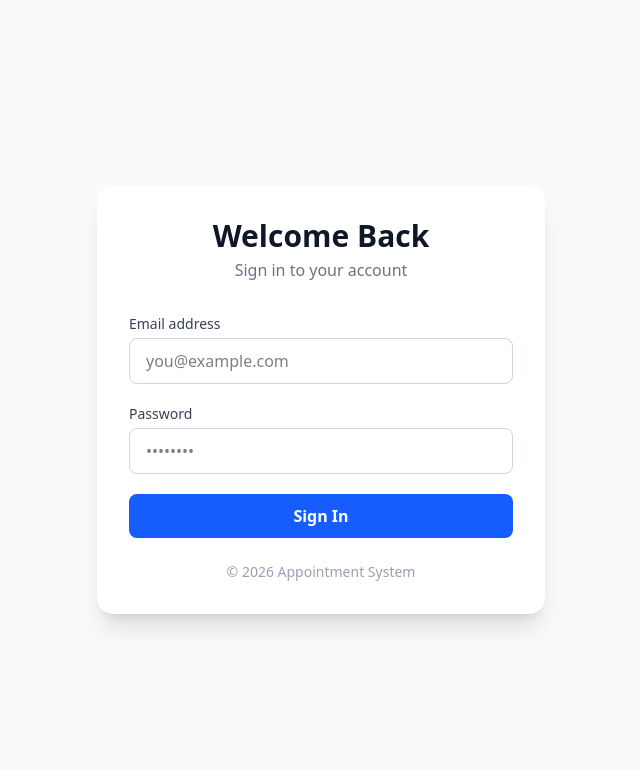
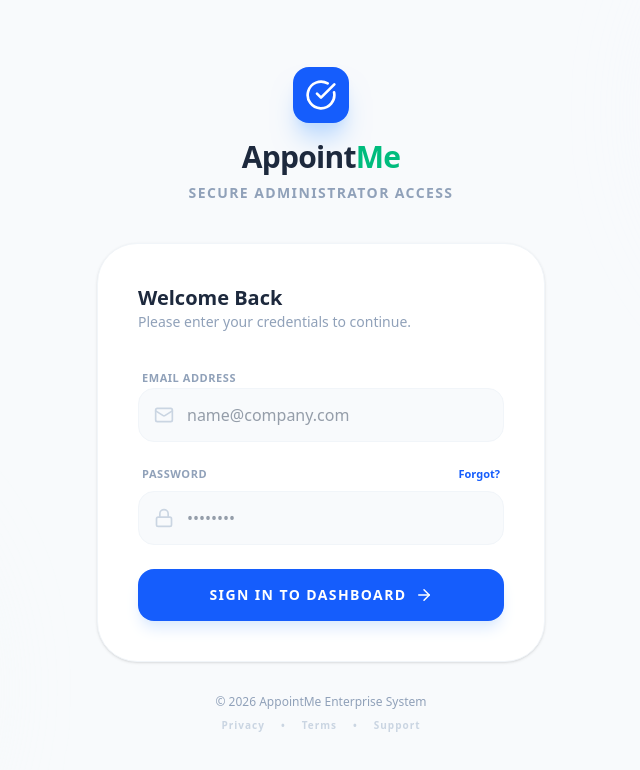
Before and after one commit to Abdifatah2024/Appointment-App-1, a React (Vite) app in the folder frontend/: page / in a window 1280 px wide. Shown: the top 770 px of the page, without its empty margins (319-959 px from the left). Built offline with nearby package versions, Linux system fonts and the light colour scheme; no server answers.

Commit message:
style(auth): improve login page UI design

```diff
--- a/frontend/src/pages/user/Login.jsx
+++ b/frontend/src/pages/user/Login.jsx
@@ -2,6 +2,7 @@ import { useState, useEffect } from "react";
 import { useDispatch, useSelector } from "react-redux";
 import { loginUser } from "../../Redux/slices/userSlices/authSlice";
 import { useNavigate } from "react-router-dom";
+import { Mail, Lock, CheckCircle, ArrowRight, Loader2 } from "lucide-react";
 
 export default function Login() {
   const dispatch = useDispatch();
@@ -33,49 +34,78 @@ export default function Login() {
       loginUser({
         email: form.email.trim(),
         password: form.password,
-      })
+      }),
     );
   };
 
   return (
-    <div className="min-h-screen flex items-center justify-center bg-gray-50 px-4">
-      <div className="w-full max-w-md bg-white rounded-2xl shadow-xl p-8">
+    <div className="min-h-screen flex items-center justify-center bg-[#F8FAFC] px-4 relative overflow-hidden">
+      {/* Subtle Background Accents */}
+      <div className="absolute top-[-10%] right-[-10%] w-96 h-96 bg-blue-50 rounded-full blur-3xl opacity-50" />
+      <div className="absolute bottom-[-10%] left-[-10%] w-96 h-96 bg-emerald-50 rounded-full blur-3xl opacity-50" />
 
-        {/* HEADER */}
-        <div className="text-center mb-8">
-          <h2 className="text-3xl font-bold text-gray-900">
-            Welcome Back
-          </h2>
-          <p className="text-gray-500 mt-1">
-            Sign in to your account
+      <div className="w-full max-w-md relative">
+        {/* LOGO AREA */}
+        <div className="flex flex-col items-center mb-10">
+          <div className="w-14 h-14 bg-blue-600 rounded-2xl flex items-center justify-center shadow-xl shadow-blue-200 mb-4">
+            <CheckCircle className="text-white" size={32} />
+          </div>
+          <h1 className="text-3xl font-black text-slate-800 tracking-tight">
+            Appoint<span className="text-emerald-500">Me</span>
+          </h1>
+          <p className="text-slate-400 font-bold text-sm uppercase tracking-widest mt-2">
+            Secure Administrator Access
           </p>
         </div>
 
-        {/* FORM */}
-        <form onSubmit={handleSubmit} className="space-y-5">
+        {/* LOGIN CARD */}
+        <div className="bg-white rounded-[2.5rem] shadow-sm border border-slate-100 p-10">
+          <div className="mb-8">
+            <h2 className="text-xl font-bold text-slate-800">Welcome Back</h2>
+            <p className="text-slate-400 text-sm font-medium">
+              Please enter your credentials to continue.
+            </p>
+          </div>
+
+          <form onSubmit={handleSubmit} className="space-y-6">
             {/* EMAIL */}
-          <div>
-            <label className="block text-sm font-medium text-gray-700 mb-1">
-              Email address
+            <div className="space-y-2">
+              <label className="text-[11px] font-black text-slate-400 uppercase ml-1 tracking-wider">
+                Email Address
               </label>
+              <div className="relative group">
+                <div className="absolute left-4 top-1/2 -translate-y-1/2 text-slate-300 group-focus-within:text-blue-500 transition-colors">
+                  <Mail size={20} />
+                </div>
                 <input
                   name="email"
                   type="email"
-              placeholder="you@example.com"
+                  placeholder="name@company.com"
                   value={form.email}
                   onChange={handleChange}
                   required
-              className="w-full px-4 py-2.5 border border-gray-300
-              rounded-lg focus:outline-none focus:ring-2
-              focus:ring-blue-500 focus:border-blue-500"
+                  className="w-full pl-12 pr-4 py-3.5 bg-slate-50 border border-slate-100 rounded-2xl outline-none focus:bg-white focus:border-blue-500 focus:ring-4 focus:ring-blue-500/5 transition-all font-medium text-slate-700"
                 />
+              </div>
             </div>
 
             {/* PASSWORD */}
-          <div>
-            <label className="block text-sm font-medium text-gray-700 mb-1">
+            <div className="space-y-2">
+              <div className="flex justify-between items-center px-1">
+                <label className="text-[11px] font-black text-slate-400 uppercase tracking-wider">
                   Password
                 </label>
+                <button
+                  type="button"
+                  className="text-[11px] font-bold text-blue-600 hover:underline"
+                >
+                  Forgot?
+                </button>
+              </div>
+              <div className="relative group">
+                <div className="absolute left-4 top-1/2 -translate-y-1/2 text-slate-300 group-focus-within:text-blue-500 transition-colors">
+                  <Lock size={20} />
+                </div>
                 <input
                   name="password"
                   type="password"
@@ -83,34 +113,58 @@ export default function Login() {
                   value={form.password}
                   onChange={handleChange}
                   required
-              className="w-full px-4 py-2.5 border border-gray-300
-              rounded-lg focus:outline-none focus:ring-2
-              focus:ring-blue-500 focus:border-blue-500"
+                  className="w-full pl-12 pr-4 py-3.5 bg-slate-50 border border-slate-100 rounded-2xl outline-none focus:bg-white focus:border-blue-500 focus:ring-4 focus:ring-blue-500/5 transition-all font-medium text-slate-700"
                 />
               </div>
+            </div>
 
-          {/* ERROR */}
+            {/* ERROR MESSAGE */}
             {error && (
-            <div className="bg-red-50 text-red-600 text-sm p-3 rounded-lg">
-              {error}
+              <div className="flex items-center gap-3 bg-rose-50 border border-rose-100 text-rose-600 text-sm p-4 rounded-2xl animate-in fade-in zoom-in-95 duration-200">
+                <div className="w-2 h-2 rounded-full bg-rose-500 shrink-0" />
+                <p className="font-bold">{error}</p>
               </div>
             )}
 
-          {/* BUTTON */}
+            {/* SUBMIT BUTTON */}
             <button
               type="submit"
               disabled={loading}
-            className="w-full bg-blue-600 hover:bg-blue-700
-            text-white py-2.5 rounded-lg font-semibold
-            transition disabled:opacity-60 disabled:cursor-not-allowed"
+              className="w-full bg-blue-600 hover:bg-blue-700 text-white py-4 rounded-2xl font-black text-sm uppercase tracking-widest shadow-lg shadow-blue-100 transition-all active:scale-[0.98] disabled:opacity-70 disabled:cursor-not-allowed flex items-center justify-center gap-2 group"
             >
-            {loading ? "Logging in..." : "Sign In"}
+              {loading ? (
+                <Loader2 className="animate-spin" size={20} />
+              ) : (
+                <>
+                  Sign In to Dashboard
+                  <ArrowRight
+                    size={18}
+                    className="group-hover:translate-x-1 transition-transform"
+                  />
+                </>
+              )}
             </button>
           </form>
+        </div>
 
         {/* FOOTER */}
-        <div className="text-center mt-6 text-sm text-gray-400">
-          © {new Date().getFullYear()} Appointment System
+        <div className="text-center mt-8 space-y-2">
+          <p className="text-xs text-slate-400 font-medium">
+            &copy; {new Date().getFullYear()} AppointMe Enterprise System
+          </p>
+          <div className="flex justify-center gap-4 text-[10px] font-black text-slate-300 uppercase tracking-widest">
+            <button className="hover:text-blue-500 transition-colors">
+              Privacy
+            </button>
+            <span>•</span>
+            <button className="hover:text-blue-500 transition-colors">
+              Terms
+            </button>
+            <span>•</span>
+            <button className="hover:text-blue-500 transition-colors">
+              Support
+            </button>
+          </div>
         </div>
       </div>
     </div>
```
Lines whose indentation alone changed are shown as unchanged.
